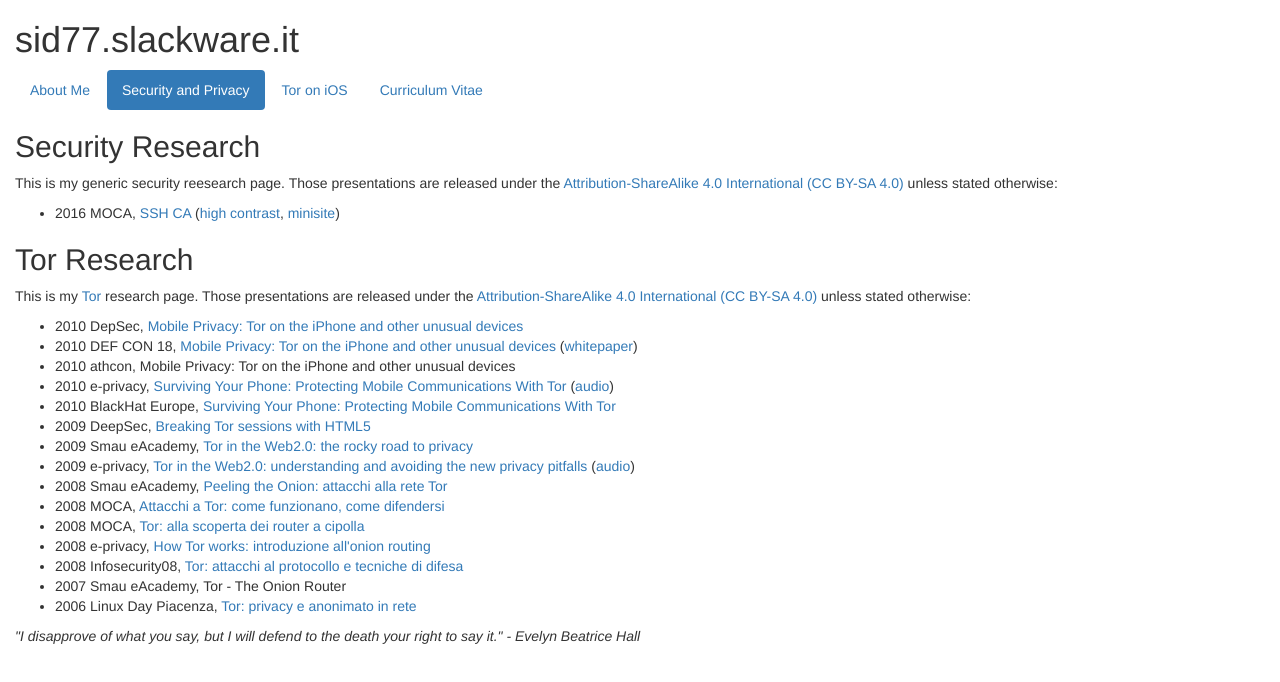
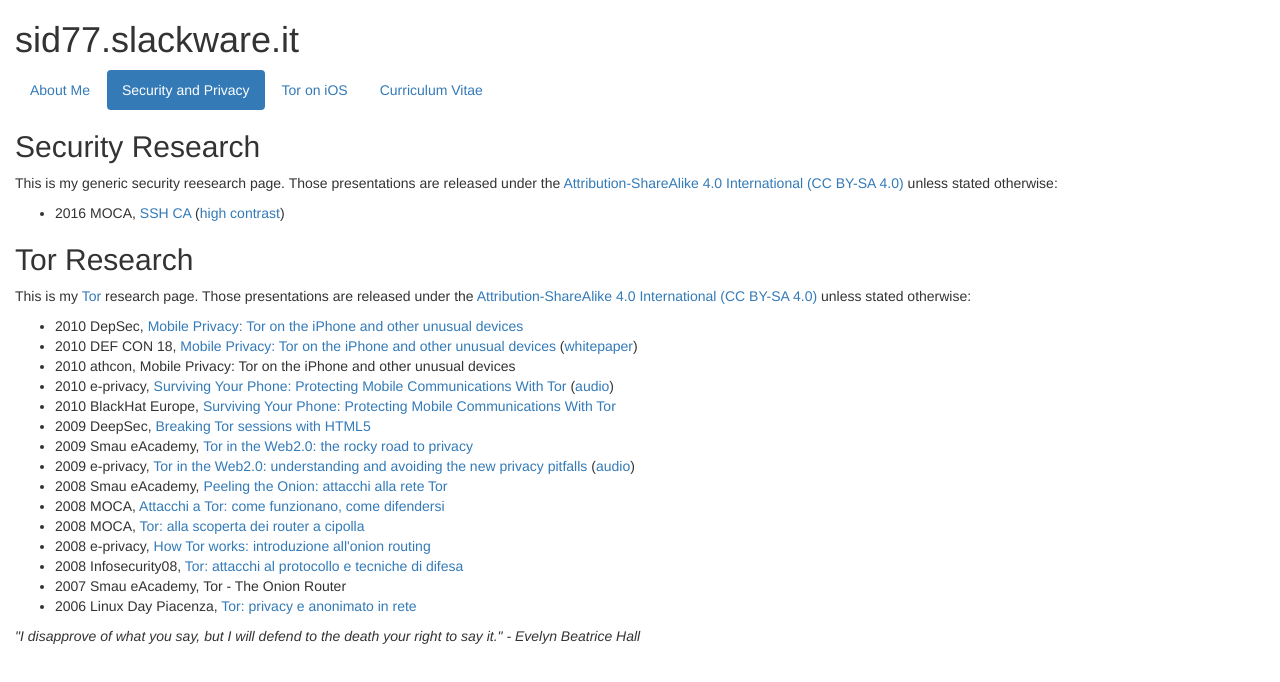
Before and after one commit to sid77/sid77.slackware.it, a plain HTML site: page security/index.html in a window 1280 px wide. Drawn offline with Linux system fonts and the light colour scheme.

Commit message:
Remove link to minisite

```diff
--- a/security/index.html
+++ b/security/index.html
@@ -28,7 +28,7 @@
         stated otherwise:
         </p>
         <ul>
-          <li> 2016 MOCA, <a href="https://docs.google.com/presentation/d/19EsafzSUb6P8y06JiWZjIQOhCF4jT1AyXQVg6Q9V3qs/pub">SSH CA</a> (<a href="https://docs.google.com/presentation/d/1kn5lzPfGcNIIqT1uPZxafSTYA6LpMM2Zo0IswsOMd6U/pub">high contrast</a>, <a href="https://sshca-demo.slackware.it/">minisite</a>)</li>
+          <li> 2016 MOCA, <a href="https://docs.google.com/presentation/d/19EsafzSUb6P8y06JiWZjIQOhCF4jT1AyXQVg6Q9V3qs/pub">SSH CA</a> (<a href="https://docs.google.com/presentation/d/1kn5lzPfGcNIIqT1uPZxafSTYA6LpMM2Zo0IswsOMd6U/pub">high contrast</a>)</li>
         </ul>
         <h2>Tor Research</h2>
         <p>
```
